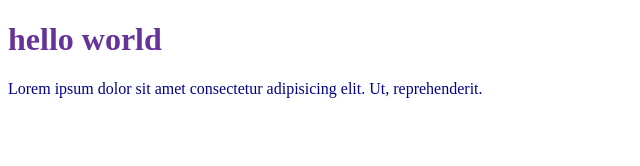
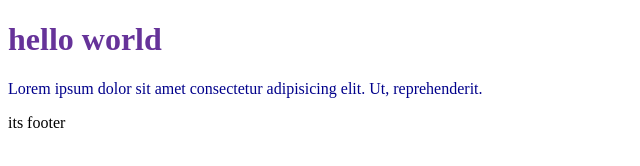
Before and after one commit to Beksultanova/my-site, a plain HTML site: page index.html in a window 1280 px wide. Shown: the full height of the page, 0-640 px from the left. Drawn offline with Linux system fonts and the light colour scheme.

Commit message:
add footer

```diff
--- a/index.html
+++ b/index.html
@@ -5,13 +5,14 @@
     <meta charset="UTF-8">
     <meta http-equiv="X-UA-Compatible" content="IE=edge">
     <meta name="viewport" content="width=device-width, initial-scale=1.0">
-    <title>github account</title>
+    <title>project</title>
     <link rel="stylesheet" href="style.css">
 </head>
 
 <body>
     <h1>hello world</h1>
     <p>Lorem ipsum dolor sit amet consectetur adipisicing elit. Ut, reprehenderit.</p>
+    <footer>its footer</footer>
 </body>
 
 </html>
```
